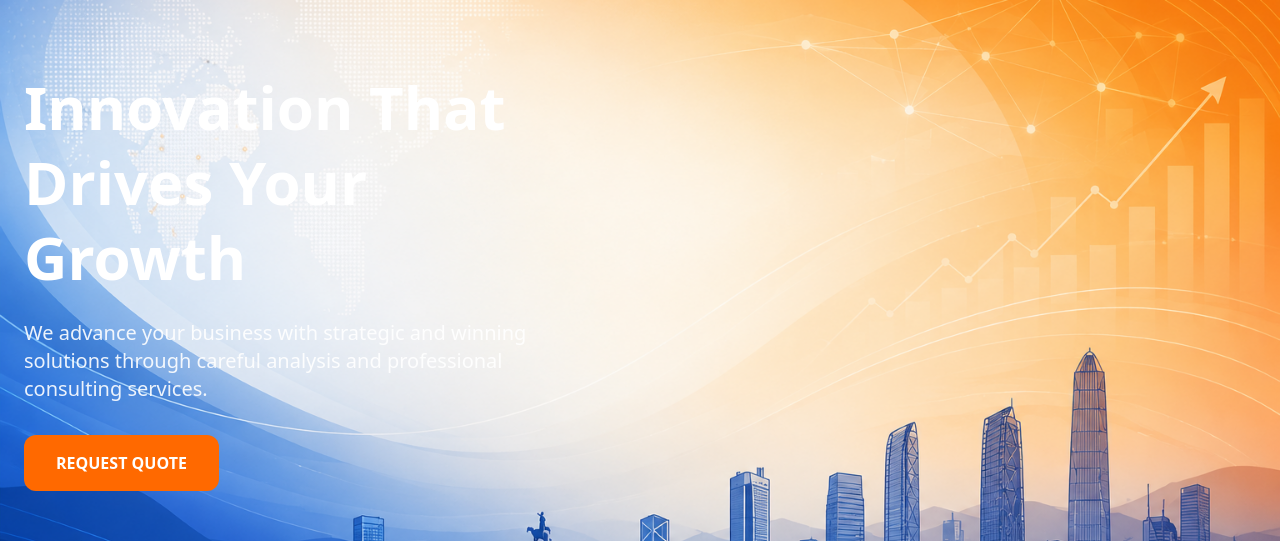
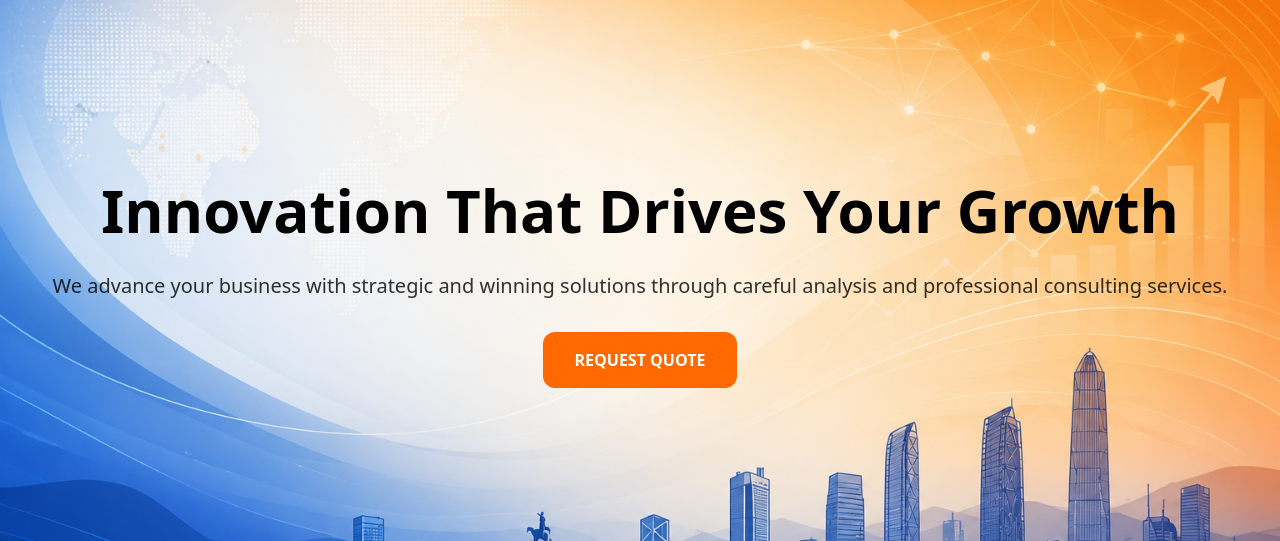
Before and after one commit to natanlydia/Geedbic-, a Next.js app in the folder geedbic-web/: page / in a window 1280 px wide. Shown: the part 176-717 px from the top of the page. Built offline with nearby package versions, Linux system fonts and the light colour scheme; no server answers.

Commit message:
feat: center hero text and button, change text color to black

```diff
--- a/geedbic-web/components/Hero.tsx
+++ b/geedbic-web/components/Hero.tsx
@@ -8,18 +8,18 @@ export default function Hero() {
 
   return (
     <section
-      style={{ backgroundImage: "url('/geedbicbr.png')" }}
+     style={{ backgroundImage: "url('geedbicbr.png')" }}
       className="relative h-[90vh] w-full bg-cover bg-center flex items-center"
     >
       <div className="max-w-7xl mx-auto px-6 w-full">
-        <div className="max-w-md md:max-w-lg lg:max-w-xl">
-          <h1 className="text-white text-4xl md:text-5xl lg:text-6xl font-bold leading-tight">
+        <div className="w-full text-center">
+          <h1 className="text-black text-4xl md:text-5xl lg:text-6xl font-bold leading-tight">
             {t("hero", "headline")}
           </h1>
-          <p className="mt-6 text-lg md:text-xl text-white/90">
+          <p className="mt-6 text-lg md:text-xl text-black/80">
             {t("hero", "subheadline")}
           </p>
-          <div className="mt-8">
+          <div className="mt-8 flex justify-center">
             <Link
               href="/request"
               className="inline-block rounded-xl bg-orange-500 px-8 py-4 font-semibold text-white transition hover:bg-sky-600"
```
